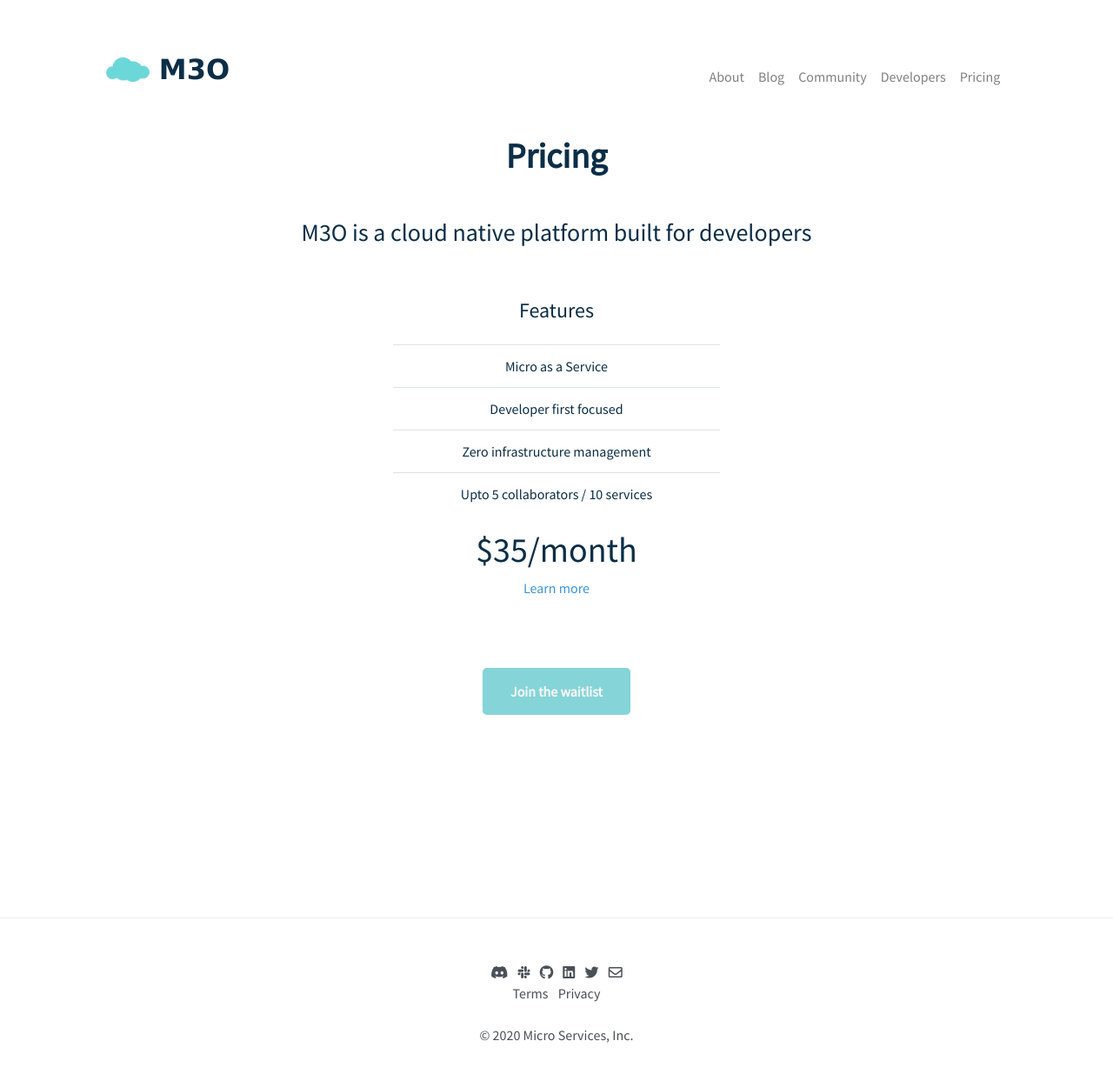
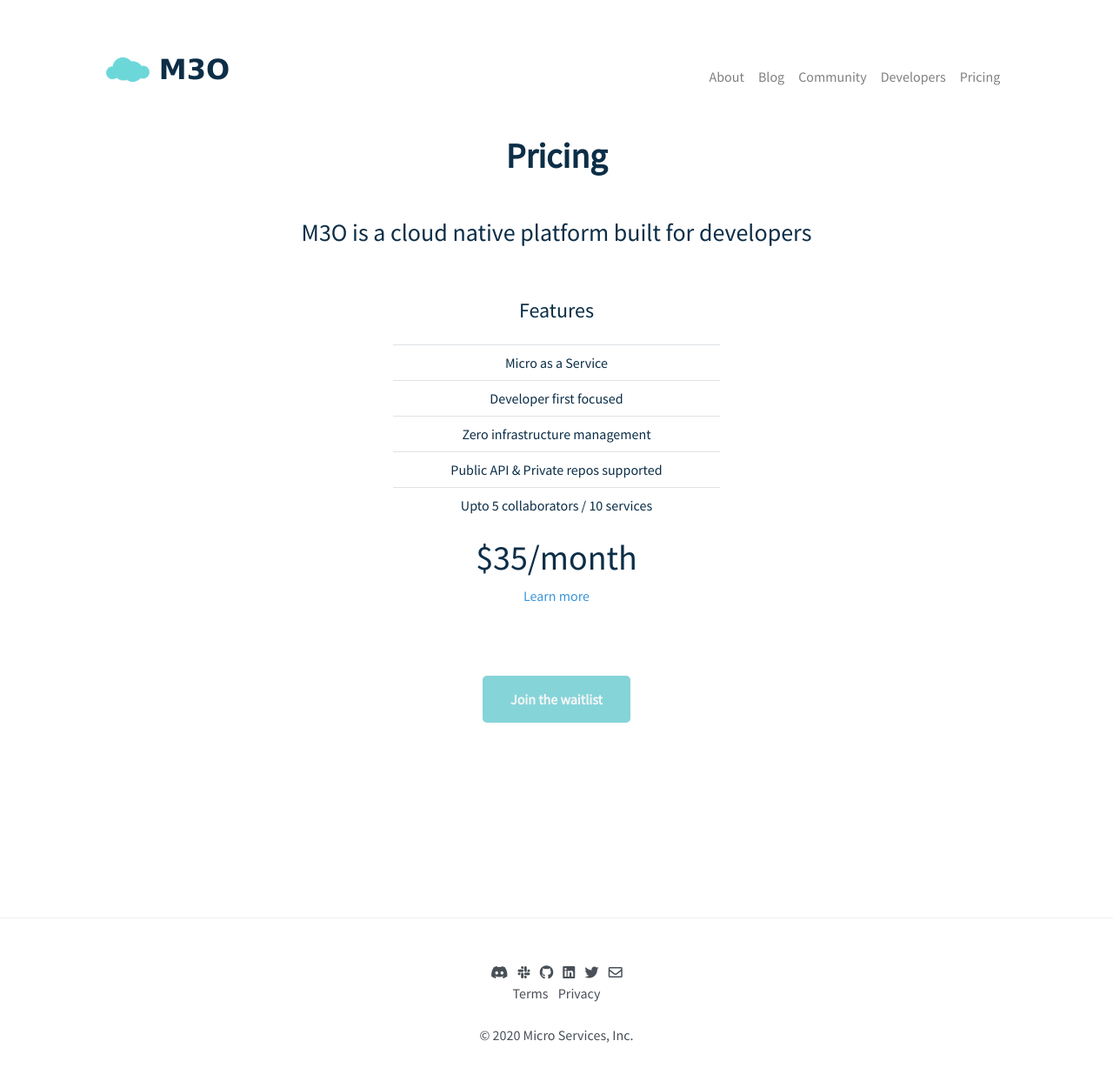
Before and after one commit to micro-community/go-micro-v2-doc, a Jekyll site: the page built from pricing.html, in a window 1280 px wide. Shown: the whole page at 87% size. Built offline with Jekyll 4.4.1, drawn with Linux system fonts in a browser that asks for light colours; nearby versions of some CDN libraries.

Commit message:
update features

```diff
--- a/assets/css/m.css
+++ b/assets/css/m.css
@@ -195,3 +195,7 @@
 .pricing i {
   color: green;
 }
+
+.features td {
+  padding: .50rem;
+}
--- a/pricing.html
+++ b/pricing.html
@@ -13,7 +13,7 @@
 	<div class="panel panel-success">
 	  <div class="panel-body" style="text-align: center;">
 	    <h4>Features</h4>
-	    <table class="table">
+	    <table class="table features">
 	      <tr>
 		<td>Micro as a Service</td>
 	      </tr>
@@ -22,6 +22,9 @@
 	      </tr>
 	      <tr>
 		<td>Zero infrastructure management</td>
+	      </tr>
+	      <tr>
+		<td>Public API & Private repos supported</td>
 	      </tr>
 	      <tr>
 		<td>Upto 5 collaborators / 10 services</td>
--- a/subscribe.html
+++ b/subscribe.html
@@ -93,7 +93,7 @@
                 <div class="panel panel-success">
                   <div class="panel-body" style="text-align: center;">
 		    <h4>Features</h4>
-                    <table class="table">
+                    <table class="table features">
                       <tr>
                         <td>Micro as a Service</td>
                       </tr>
@@ -103,6 +103,9 @@
                       <tr>
                         <td>Zero infrastructure management</td>
                       </tr>
+		      <tr>
+			<td>Public API & Private repos supported</td>
+		      </tr>
 		      <tr>
 			<td>Upto 5 collaborators / 10 services</td>
 		      </tr>
```
